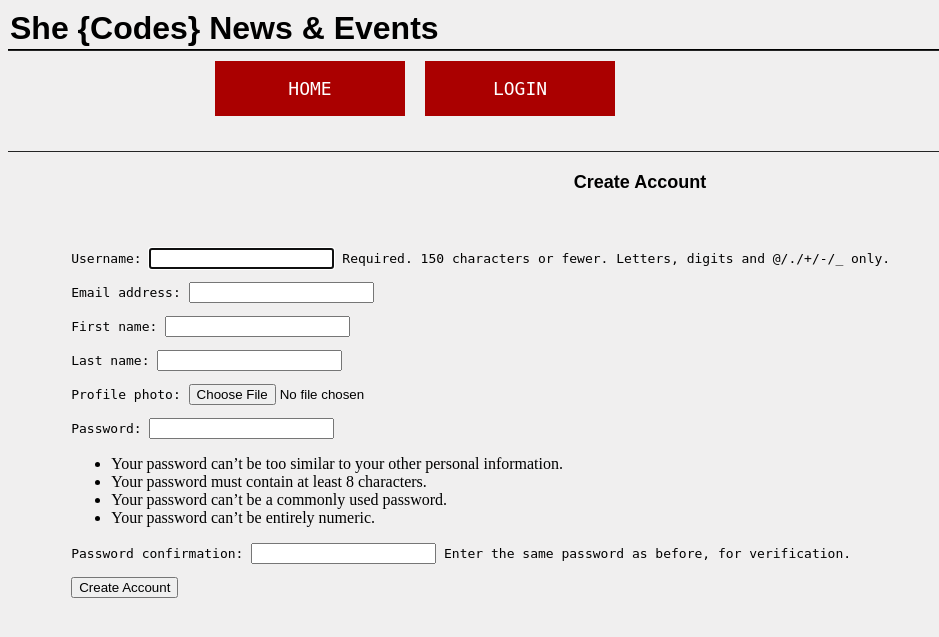
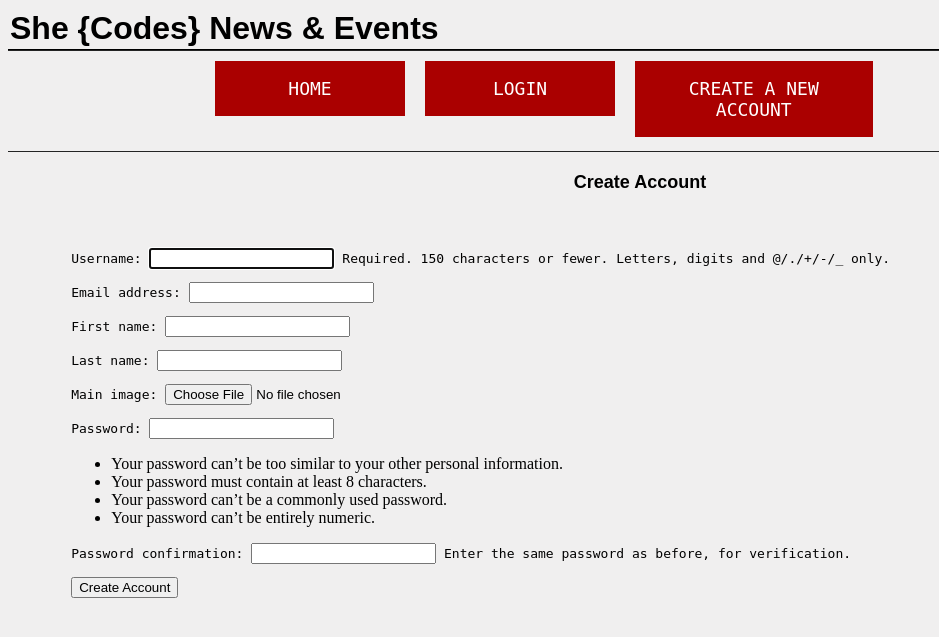
Before and after one commit to elikrm/She-Codes-Django-Project, a Django app: page /users/create-account/ in a window 1280 px wide. Shown: the top 637 px of the page, without its empty margins (0-939 px from the left). Run offline with Django 3.2, Linux system fonts and the light colour scheme; parts of the project's set-up code (start-up, migrations or seed data) failed here and were passed over; some web fonts are replaced.

Commit message:
Complete my project

```diff
--- a/she_codes_news/news/models.py
+++ b/she_codes_news/news/models.py
@@ -23,6 +23,7 @@ class NewsStory(models.Model):
     content         = models.TextField()
     image_url       = models.CharField(max_length=200, default ="https://api.time.com/wp-content/uploads/2019/03/us-movie-rabbits-meaning.jpg")
     category_story  = models.CharField(max_length=200, default = "Brisbane-Events")
+    #main_image = models.ImageField(upload_to='images/', null=True)
 
     objects         = StoryManager()
     # def __str__(self):
--- a/she_codes_news/news/templates/news/createStory.html
+++ b/she_codes_news/news/templates/news/createStory.html
@@ -2,7 +2,7 @@
 {% block content %}
 <div id="hero" style="background-image: url(https://www.edmi-meters.com/wordpress/wp-content/uploads/2018/03/banner-contact.jpg);">
     <h1>Create Your Story</h1>	</div>
-<form action="" method="post">
+<form action="" method="post" enctype="multipart/form-data">
 
     <div class="form-item">
         {% csrf_token %}
--- a/she_codes_news/news/views.py
+++ b/she_codes_news/news/views.py
@@ -11,6 +11,7 @@ from django.urls import reverse
 from django.db.models import Q
 from django.shortcuts import render
 from django.core.paginator import Paginator, EmptyPage, PageNotAnInteger
+from django.http import HttpResponse
 
 class IndexView(generic.ListView):
     template_name = 'news/index.html'
@@ -43,6 +44,10 @@ class AddStoryView(generic.CreateView):
     def form_valid(self, form):
         form.instance.author = self.request.user
         return super().form_valid(form)
+
+    # def success(self):
+    #     request = self.request
+    #     return HttpResponse('successfully uploaded')
 
 class ViewUpdateStory(generic.UpdateView):
     # form_class = StoryForm
--- a/she_codes_news/she_codes_news/settings.py
+++ b/she_codes_news/she_codes_news/settings.py
@@ -124,10 +124,8 @@ STATIC_URL = '/static/'
 STATICFILES_DIRS = (os.path.join(BASE_DIR, 'static'),)
 
 # Base URL to serve media files
+MEDIA_ROOT =  os.path.join(BASE_DIR, 'media')
 MEDIA_URL = '/media/'
-
-# Path where media is stored
-MEDIA_ROOT = os.path.join(BASE_DIR, 'media/')
 
 LOGIN_REDIRECT_URL = 'news:index'
 LOGOUT_REDIRECT_URL = 'news:index'
--- a/she_codes_news/she_codes_news/urls.py
+++ b/she_codes_news/she_codes_news/urls.py
@@ -15,6 +15,8 @@ Including another URLconf
 """
 from django.contrib import admin
 from django.urls import include, path
+from django.conf import settings
+from django.conf.urls.static import static
 
 urlpatterns = [
     path('news/', include('news.urls')),
@@ -22,3 +24,6 @@ urlpatterns = [
     path('users/', include('users.urls')),
     path('users/', include('django.contrib.auth.urls'))
 ]
+
+if settings.DEBUG:
+        urlpatterns += static(settings.MEDIA_URL, document_root=settings.MEDIA_ROOT)
--- a/she_codes_news/static/styles.css
+++ b/she_codes_news/static/styles.css
@@ -177,6 +177,9 @@ form {
         margin-left: 20px;
         width: 20%;
       }
+      .main-navigation ul .createAccount {
+        width: 25%;
+      }
 
       .main-navigation a {
         background: none;
--- a/she_codes_news/templates/nav.html
+++ b/she_codes_news/templates/nav.html
@@ -10,6 +10,7 @@
         <li><a href="{% url 'logout' %}">Logout</a></li>
       {% else %}
         <li><a href="{% url 'login' %}">Login</a></li>
+        <li class ="createAccount"><a href="{% url 'users:createAccount' %}">Create a New Account</a></li>
       {% endif %}
 
     </ul>
--- a/she_codes_news/users/forms.py
+++ b/she_codes_news/users/forms.py
@@ -5,10 +5,10 @@ class CustomUserCreationForm(UserCreationForm):
 
     class Meta:
         model = CustomUser
-        fields = ['username', 'email','first_name','last_name', 'profile_photo']
+        fields = ['username', 'email','first_name','last_name', 'main_image']
 
 class CustomUserChangeForm(UserChangeForm):
 
     class Meta:
         model = CustomUser
-        fields = ['username', 'email']
+        fields = ['username', 'email', 'main_image']
--- a/she_codes_news/users/models.py
+++ b/she_codes_news/users/models.py
@@ -9,4 +9,4 @@ class CustomUser(AbstractUser):
     last_name = models.CharField(max_length=100, verbose_name='last name')
     def __str__(self):
         return self.username
-    profile_photo = models.ImageField(upload_to='profile_photo/', verbose_name="profile photo", default="placeholder-1.jpg")
+    main_image = models.ImageField(upload_to='images/', null=True)
--- a/she_codes_news/users/templates/ProfileInfo/Profile.html
+++ b/she_codes_news/users/templates/ProfileInfo/Profile.html
@@ -11,7 +11,8 @@
     <p>Last name is: {{user.last_name}}</p>
     <p>Username is: {{ user.username}}</p>
     <p>Email address is: {{user.email}}</p>
-    <img src="{{ user.profile_photo.url }}" alt="" width="250" >
+    <p> your picture is </p>
+    <p><img src="{{ user.main_image.url }}" alt="" width="250" ></p>
 </div>
 
 {% endblock %}
--- a/she_codes_news/users/templates/users/createAccount.html
+++ b/she_codes_news/users/templates/users/createAccount.html
@@ -3,7 +3,7 @@
 
 {% block content %}
 <h2>Create Account</h2>
-<form method="post">
+<form method="post" enctype="multipart/form-data">
 {% csrf_token %}
 {{ form.as_p }}
 <button type="submit">Create Account</button>
--- a/she_codes_news/users/urls.py
+++ b/she_codes_news/users/urls.py
@@ -1,6 +1,7 @@
 from django.urls import path, include
 from .views import CreateAccountView, ViewProfile
 from . import views
+
 app_name = 'users'
 
 urlpatterns = [
--- a/she_codes_news/users/views.py
+++ b/she_codes_news/users/views.py
@@ -6,11 +6,15 @@ from django.views.generic.edit import CreateView
 from django.views import generic
 from .models import CustomUser
 from .forms import CustomUserCreationForm
+from django.http import HttpResponse
 
 class CreateAccountView(CreateView):
     form_class = CustomUserCreationForm
     success_url = reverse_lazy('login')
     template_name = 'users/createAccount.html'
+    def success(self):
+        request = self.request
+        return HttpResponse('successfully uploaded')
 
 class ViewProfile(generic.DetailView):
     model = CustomUser
```
Also changed, not shown: she_codes_news/media/images/Ellie_Pic.jpg (added), she_codes_news/news/migrations/0008_newsstory_main_image.py (added), she_codes_news/news/migrations/0009_remove_newsstory_main_image.py (added), she_codes_news/news/templates/news/storyCard.html (line endings or trailing spaces), she_codes_news/users/migrations/0010_auto_20200904_1910.py (added), 2 other files.
